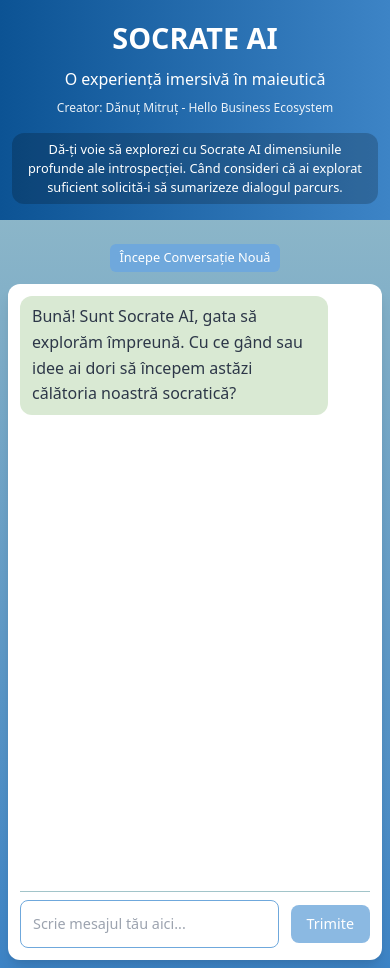
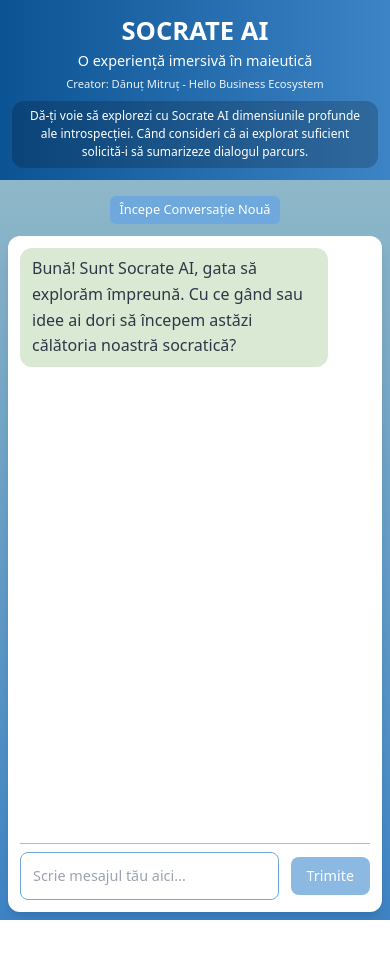
Before and after one commit to danutmitrut/Socrate-AI, a website: page index.html in a window 390 px wide. After the commit the page ends 920 px from the top, so only its background shows below. Drawn offline with nearby package versions, Linux system fonts and the light colour scheme.

Commit message:
update header

```diff
--- a/index.html
+++ b/index.html
@@ -27,14 +27,13 @@
             flex-direction: column;
             position: relative;
             box-sizing: border-box;
-            /* Nu mai punem padding aici, ci pe wrapper-ul de chat */
         }
 
         /* Header full-width cu gradient și stiluri impunătoare */
         header {
             background-image: linear-gradient(to right, var(--brand-dark-blue), var(--brand-medium-blue));
-            /* >>> MODIFICARI AICI: Reducem padding-ul vertical <<< */
-            padding: 1.5rem 1rem; /* Redus de la 2rem la 1.5rem */
+            /* >>> MODIFICARI AICI: Reducem padding-ul vertical general al headerului <<< */
+            padding: 1rem 1rem; /* Redus de la 1.5rem la 1rem */
             color: var(--brand-white);
             text-align: center;
             width: 100%;
@@ -49,26 +48,29 @@
             font-weight: 800;
             color: var(--brand-white);
             text-transform: uppercase;
-            margin-bottom: 0.5rem;
+            /* >>> MODIFICARI AICI: Eliminăm margin-bottom pentru a comprima spațiul <<< */
+            margin-bottom: 0;
         }
 
         header h2 {
             font-size: 1.75rem;
             color: var(--brand-white);
-            margin-bottom: 0.5rem; /* Adăugat un pic de spațiu sub h2 */
+            /* >>> MODIFICARI AICI: Eliminăm margin-bottom pentru a comprima spațiul <<< */
+            margin-bottom: 0;
         }
 
-        /* Stiluri pentru creator, mutat acum în header, cu margine redusă */
+        /* Stiluri pentru creator, mutat acum în header, cu margini reduse */
         header h3 {
-            margin-top: 0.5rem; /* Redus de la 1.5rem */
+            /* >>> MODIFICARI AICI: Reducem margin-top și margin-bottom <<< */
+            margin-top: 0.25rem; /* Redus de la 0.5rem */
             font-size: 1rem;
             opacity: 0.9;
             color: var(--brand-white);
-            margin-bottom: 1.5rem; /* Adăugat spațiu sub creator */
+            margin-bottom: 0.75rem; /* Redus de la 1.5rem */
         }
 
         header p { /* Stiluri pentru instrucțiunile de utilizare, cu margine redusă */
-            margin-top: 0rem; /* Redus de la 1.5rem */
+            margin-top: 0; /* Asigurăm că nu are margin-top */
             max-width: 800px;
             margin-left: auto;
             margin-right: auto;
@@ -85,16 +87,18 @@
             flex-direction: column;
             align-items: center;
             flex-grow: 1;
-            margin-top: 2rem;
+            /* >>> MODIFICARI AICI: Reducem margin-top pentru a aduce chat-ul mai sus <<< */
+            margin-top: 1.5rem; /* Redus de la 2rem */
             padding-bottom: 1rem;
-            /* >>> MODIFICARI AICI: Adăugăm padding lateral general aici <<< */
             padding-left: 1rem;
             padding-right: 1rem;
             width: 100%;
             box-sizing: border-box;
         }
 
-        /* Container pentru butonul "Nou Chat" */
+        /* Restul CSS-ului rămâne la fel ca în versiunea anterioară */
+        /* ... (CSS pentru #new-chat-button-container, #new-chat-button, #chat-container, #messages etc.) ... */
+
         #new-chat-button-container {
             width: 100%;
             max-width: 467px;
@@ -102,7 +106,6 @@
             margin-bottom: 0.5rem;
         }
 
-        /* Stiluri pentru butonul "Nou Chat" */
         #new-chat-button {
             background-color: var(--brand-light-blue);
             color: var(--brand-white);
@@ -118,7 +121,6 @@
             background-color: var(--brand-medium-blue);
         }
 
-        /* Container principal pentru caseta de chat */
         #chat-container {
             display: flex;
             flex-direction: column;
@@ -130,14 +132,12 @@
             box-sizing: border-box;
             position: relative;
 
-            /* Dimensiuni și responsivitate */
             width: 100%;
             max-width: 467px;
             height: 70vh;
             max-height: 700px;
         }
 
-        /* Zona de afișare a mesajelor */
         #messages {
             flex-grow: 1;
             overflow-y: auto;
@@ -147,7 +147,6 @@
             flex-direction: column;
         }
 
-        /* Stil general pentru bulele de mesaj */
         #messages div {
             margin-bottom: 0.75rem;
             padding: 0.75rem 1rem;
@@ -178,13 +177,11 @@
             margin-right: auto;
         }
 
-        /* Scrollbar personalizat (opțional) */
         #messages::-webkit-scrollbar { width: 8px; }
         #messages::-webkit-scrollbar-track { background: transparent; border-radius: 4px; }
         #messages::-webkit-scrollbar-thumb { background: var(--brand-light-blue); border-radius: 4px; }
         #messages::-webkit-scrollbar-thumb:hover { background: var(--brand-medium-blue); }
 
-        /* Stil pentru indicatorul de încărcare */
         .typing-indicator {
             align-self: flex-start;
             padding: 0.75rem 1rem;
@@ -210,7 +207,6 @@
             40% { transform: scale(1.0); }
         }
 
-        /* Stiluri pentru form și input */
         form {
             display: flex;
             gap: 0.75rem;
@@ -236,7 +232,6 @@
             color: #9ca3af;
         }
 
-        /* Stiluri pentru butonul Trimite */
         button[type="submit"] {
             text-align: center;
             padding: 0.75rem 1.5rem;
@@ -271,15 +266,17 @@
             header {
                 margin: 0;
                 width: 100%;
-                padding: 1rem 0.75rem; /* Reducem și mai mult padding-ul în header pe mobil */
+                /* >>> MODIFICARI AICI: Reducem și mai mult padding-ul în header pe mobil <<< */
+                padding: 0.75rem 0.75rem; /* Redus de la 1rem */
             }
-            header h1 { font-size: 1.8rem; } /* Micșorăm și mai mult fontul pentru titlu pe mobil */
-            header h2 { font-size: 1rem; }    /* Micșorăm și mai mult fontul pentru subtitlu pe mobil */
-            header h3 { font-size: 0.75rem; margin-top: 0.5rem; margin-bottom: 1rem;} /* Ajustăm și mai mult creatorul */
-            header p { font-size: 0.8rem; padding: 0.4rem 0.6rem; margin-top: 0.5rem;} /* Ajustăm explicația */
+            /* >>> MODIFICARI AICI: Font size ajustări pentru mobil <<< */
+            header h1 { font-size: 1.6rem; } /* Micșorăm și mai mult fontul pentru titlu pe mobil */
+            header h2 { font-size: 0.9rem; }    /* Micșorăm și mai mult fontul pentru subtitlu pe mobil */
+            header h3 { font-size: 0.7rem; margin-top: 0.25rem; margin-bottom: 0.5rem;} /* Ajustăm și mai mult creatorul */
+            header p { font-size: 0.75rem; padding: 0.4rem 0.6rem; margin-top: 0.25rem;} /* Ajustăm explicația */
 
             #chat-interaction-area {
-                margin-top: 1.5rem;
+                margin-top: 1rem; /* Redus de la 1.5rem */
                 padding-bottom: 0.5rem;
                 padding-left: 0.5rem;
                 padding-right: 0.5rem;
@@ -383,7 +380,6 @@
                     console.log("Initializing chat...");
                     this.loadThreadFromLocalStorage();
 
-                    // Adaugă un mesaj inițial diferit în funcție de dacă am încărcat un thread vechi
                     if (!this.threadId) {
                         this.messages.push({
                             id: Date.now() + '_welcome',
```
